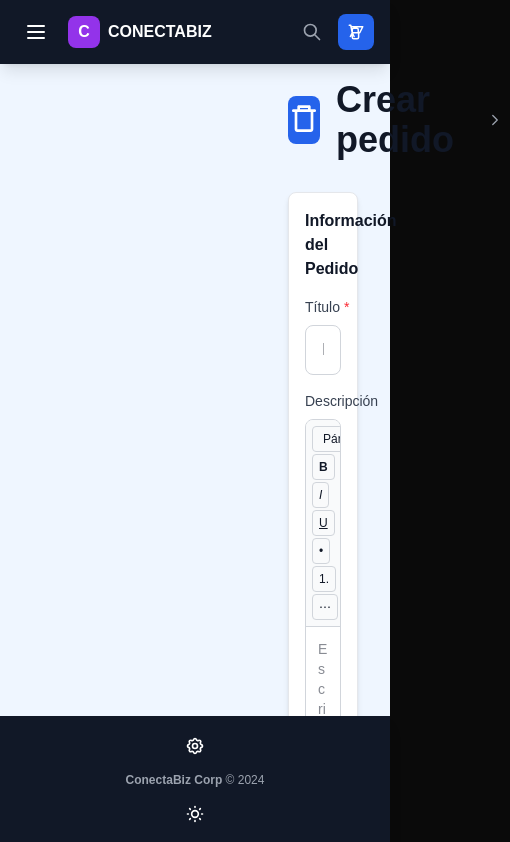
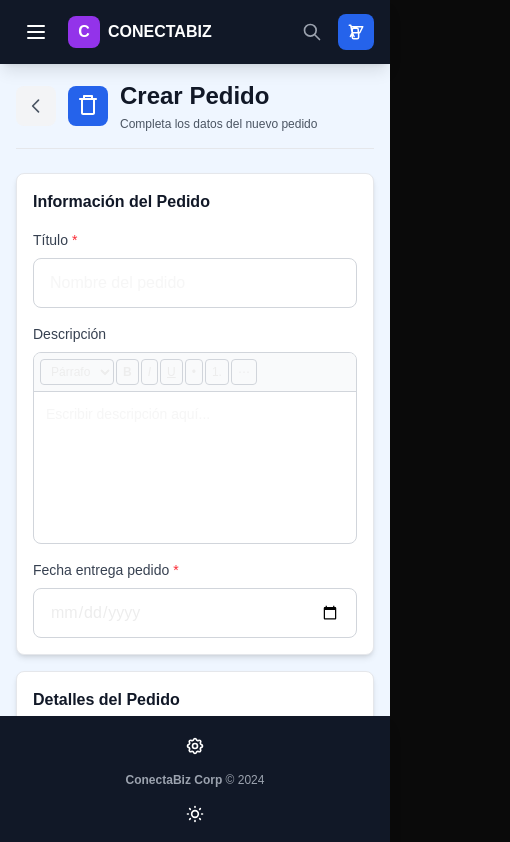
Before and after one commit to MiguelRestrepoL/ConectaBizFend, a Next.js app: page /crear-pedido in a window 390 px wide. Shown: the top 842 px of the page, 510 px wide, since content can reach past the window. Built offline with nearby package versions, Linux system fonts and the light colour scheme; no server answers.

Commit message:
Responsive - Pedidos part 2

```diff
--- a/src/app/crear-pedido/page.jsx
+++ b/src/app/crear-pedido/page.jsx
@@ -1,10 +1,6 @@
-'use client';
-
 import React, { useState } from 'react';
 import { useRouter } from 'next/navigation';
-import Sidebar from '../components/Sidebar';
-import Header from '../components/Header';
-import Footer from '../components/Footer';
+import Layout from '../components/Layout';
 import OrderForm from '../components/OrderForm';
 import AlertModal from '../components/AlertModal';
 import { createOrder } from '../api/orders';
@@ -29,6 +25,8 @@ export default function CrearPedido() {
         descripcion: formData.descripcion?.trim() || null,
         cliente_id: parseInt(formData.cliente_id),
         fecha_entrega: formData.fecha_entrega,
+        fecha_despacho: formData.fecha_despacho || null,
+        fecha_salida_aduana: formData.fecha_salida_aduana || null,
         estado: formData.estado,
         monto_total_pagado: parseFloat(formData.monto_total_pagado),
         monto_recibido_sin_iva: parseFloat(formData.monto_recibido_sin_iva)
@@ -75,48 +73,53 @@ export default function CrearPedido() {
   };
 
   return (
-    <div className="min-h-screen bg-blue-50 text-gray-900">
-      {/* Sidebar */}
-      <Sidebar activeItem="pedidos" />
+    <Layout>
+      {/* HEADER DE LA PÁGINA */}
+      <div className="mb-6 sm:mb-8">
+        <div className="flex flex-col sm:flex-row sm:items-center sm:justify-between gap-4">
 
-      {/* Header */}
-      <Header userName="Usuario" />
+          {/* Título con botón volver */}
+          <div className="flex items-center gap-3 sm:gap-4">
+            <button
+              onClick={() => router.push('/pedidos')}
+              className="w-10 h-10 sm:w-12 sm:h-12 bg-gray-100 hover:bg-gray-200 rounded-lg flex items-center justify-center transition-colors flex-shrink-0"
+              title="Volver a pedidos"
+            >
+              <svg style={{ width: '20px', height: '20px' }} className="text-gray-600" fill="none" stroke="currentColor" viewBox="0 0 24 24">
+                <path strokeLinecap="round" strokeLinejoin="round" strokeWidth={2} d="M15 19l-7-7 7-7" />
+              </svg>
+            </button>
 
-      {/* Main Content */}
-      <main className="ml-64 pt-20 pb-20 px-8">
-        <div className="max-w-7xl mx-auto">
-          {/* Page Title */}
-          <div className="mb-8">
-            <div className="flex items-center mb-6">
-              <div className="flex items-center">
-                <div className="w-12 h-12 bg-blue-600 rounded-lg flex items-center justify-center mr-4">
-                  <svg className="w-8 h-8 text-white" fill="currentColor" viewBox="0 0 24 24">
+            <div className="flex items-center gap-3 sm:gap-4">
+              <div className="w-10 h-10 sm:w-12 sm:h-12 bg-blue-600 rounded-lg flex items-center justify-center flex-shrink-0">
+                <svg className="w-6 h-6 sm:w-7 sm:h-7 text-white" fill="currentColor" viewBox="0 0 24 24">
                   <path d="M7 4V2C7 1.45 7.45 1 8 1H16C16.55 1 17 1.45 17 2V4H20C20.55 4 21 4.45 21 5S20.55 6 20 6H19V19C19 20.1 18.1 21 17 21H7C5.9 21 5 20.1 5 19V6H4C3.45 6 3 5.55 3 5S3.45 4 4 4H7ZM9 3V4H15V3H9ZM7 6V19H17V6H7Z" />
                 </svg>
               </div>
-                <div className="flex items-center">
-                  <h1 className="text-4xl font-bold text-gray-900">Crear pedido</h1>
-                  <svg className="w-6 h-6 text-gray-400 mx-2" fill="none" stroke="currentColor" viewBox="0 0 24 24">
-                    <path strokeLinecap="round" strokeLinejoin="round" strokeWidth={2} d="M9 5l7 7-7 7" />
-                  </svg>
+              <div>
+                <h1 className="text-2xl sm:text-3xl lg:text-4xl font-bold text-gray-900">
+                  Crear Pedido
+                </h1>
+                <p className="text-xs sm:text-sm text-gray-600 mt-1">
+                  Completa los datos del nuevo pedido
+                </p>
               </div>
             </div>
           </div>
         </div>
 
-          {/* Form */}
+        {/* Línea separadora */}
+        <div className="mt-4 sm:mt-6 border-t border-gray-200"></div>
+      </div>
+
+      {/* FORMULARIO DE CREACIÓN */}
       <OrderForm
         onSubmit={handleSubmit}
         loading={loading}
         isEdit={false}
       />
-        </div>
-      </main>
 
-      {/* Footer */}
-      <Footer />
-
-      {/* Modal de alerta */}
+      {/* MODAL DE ALERTA */}
       <AlertModal
         isOpen={alertModal.isOpen}
         onClose={() => setAlertModal(prev => ({ ...prev, isOpen: false }))}
@@ -126,6 +129,6 @@ export default function CrearPedido() {
         autoClose={alertModal.type === 'success'}
         autoCloseDelay={2000}
       />
-    </div>
+    </Layout>
   );
 }
--- a/src/app/editar-pedido/[id]/page.jsx
+++ b/src/app/editar-pedido/[id]/page.jsx
@@ -2,9 +2,7 @@
 
 import React, { useState, useEffect } from 'react';
 import { useParams, useRouter } from 'next/navigation';
-import Sidebar from '../../components/Sidebar';
-import Header from '../../components/Header';
-import Footer from '../../components/Footer';
+import Layout from '../../components/Layout';
 import OrderForm from '../../components/OrderForm';
 import AlertModal from '../../components/AlertModal';
 import { getOrderById, updateOrder } from '../../api/orders';
@@ -58,7 +56,20 @@ export default function EditarPedido() {
       setSaving(true);
       setError(null);
 
-      const result = await updateOrder(id, formData);
+      // Preparar los datos para enviar
+      const orderData = {
+        titulo: formData.titulo.trim(),
+        descripcion: formData.descripcion?.trim() || null,
+        cliente_id: parseInt(formData.cliente_id),
+        fecha_entrega: formData.fecha_entrega,
+        fecha_despacho: formData.fecha_despacho || null,
+        fecha_salida_aduana: formData.fecha_salida_aduana || null,
+        estado: formData.estado,
+        monto_total_pagado: parseFloat(formData.monto_total_pagado),
+        monto_recibido_sin_iva: parseFloat(formData.monto_recibido_sin_iva)
+      };
+
+      const result = await updateOrder(id, orderData);
 
       if (result.success) {
         setAlertModal({
@@ -105,6 +116,10 @@ export default function EditarPedido() {
       cliente_id: pedido.cliente_id || '',
       fecha_entrega: pedido.fecha_entrega ?
         new Date(pedido.fecha_entrega).toISOString().split('T')[0] : '',
+      fecha_despacho: pedido.fecha_despacho ?
+        new Date(pedido.fecha_despacho).toISOString().split('T')[0] : '',
+      fecha_salida_aduana: pedido.fecha_salida_aduana ?
+        new Date(pedido.fecha_salida_aduana).toISOString().split('T')[0] : '',
       estado: pedido.estado || 'preparando',
       monto_total_pagado: pedido.monto_total_pagado || 0,
       monto_recibido_sin_iva: pedido.monto_recibido_sin_iva || 0
@@ -114,105 +129,96 @@ export default function EditarPedido() {
     return formData;
   };
 
+  // Estado de carga inicial
   if (loading) {
     return (
-      <div className="min-h-screen bg-blue-50 text-gray-900">
-        <Sidebar activeItem="pedidos" />
-        <Header userName="Usuario" />
-
-        <main className="ml-64 pt-20 pb-20 px-8">
-          <div className="max-w-4xl mx-auto">
-            <div className="flex justify-center items-center py-12">
-              <div className="animate-spin rounded-full h-12 w-12 border-b-2 border-blue-600"></div>
+      <Layout>
+        <div className="flex items-center justify-center" style={{ minHeight: '400px' }}>
+          <div className="text-center">
+            <div className="animate-spin rounded-full border-4 border-blue-500 border-t-transparent"
+                 style={{ width: '48px', height: '48px', margin: '0 auto 16px' }}>
+            </div>
+            <p className="text-gray-600">Cargando datos del pedido...</p>
           </div>
         </div>
-        </main>
-
-        <Footer />
-      </div>
+      </Layout>
     );
   }
 
+  // Estado de error al cargar
   if (error) {
     return (
-      <div className="min-h-screen bg-blue-50 text-gray-900">
-        <Sidebar activeItem="pedidos" />
-        <Header userName="Usuario" />
-
-        <main className="ml-64 pt-20 pb-20 px-8">
-          <div className="max-w-4xl mx-auto">
-            <div className="bg-red-50 border border-red-200 rounded-lg p-6 text-center">
-              <div className="text-red-600 mb-2">
-                <svg className="w-12 h-12 mx-auto mb-4" fill="none" stroke="currentColor" viewBox="0 0 24 24">
+      <Layout>
+        <div className="bg-red-50 border border-red-200 rounded-lg p-4 sm:p-6">
+          <div className="flex items-start gap-3">
+            <svg style={{ width: '24px', height: '24px' }} className="text-red-600 flex-shrink-0" fill="none" stroke="currentColor" viewBox="0 0 24 24">
               <path strokeLinecap="round" strokeLinejoin="round" strokeWidth={2} d="M12 9v2m0 4h.01m-6.938 4h13.856c1.54 0 2.502-1.667 1.732-2.5L13.732 4c-.77-.833-1.964-.833-2.732 0L3.732 16.5c-.77.833.192 2.5 1.732 2.5z" />
             </svg>
-              </div>
-              <h3 className="text-lg font-semibold text-red-800 mb-2">Error al cargar el pedido</h3>
-              <p className="text-red-600 mb-4">{error}</p>
-
-              <div className="flex space-x-2 justify-center">
+            <div className="flex-1">
+              <h3 className="font-semibold text-red-800 mb-1">Error al cargar el pedido</h3>
+              <p className="text-sm text-red-600 mb-4">{error}</p>
+              <div className="flex flex-col sm:flex-row gap-2">
                 <button
                   onClick={loadOrder}
-                  className="bg-red-600 text-white px-4 py-2 rounded-lg hover:bg-red-700 transition-colors"
+                  className="px-4 py-2 bg-red-600 text-white rounded-lg hover:bg-red-700 transition-colors text-sm"
                 >
                   Reintentar
                 </button>
                 <button
                   onClick={() => router.push('/pedidos')}
-                  className="bg-gray-600 text-white px-4 py-2 rounded-lg hover:bg-gray-700 transition-colors"
+                  className="px-4 py-2 bg-gray-600 text-white rounded-lg hover:bg-gray-700 transition-colors text-sm"
                 >
                   Volver a Pedidos
                 </button>
               </div>
             </div>
           </div>
-        </main>
-
-        <Footer />
         </div>
+      </Layout>
     );
   }
 
   return (
-    <div className="min-h-screen bg-blue-50 text-gray-900">
-      {/* Sidebar */}
-      <Sidebar activeItem="pedidos" />
+    <Layout>
+      {/* HEADER DE LA PÁGINA */}
+      <div className="mb-6 sm:mb-8">
+        <div className="flex flex-col sm:flex-row sm:items-center sm:justify-between gap-4">
 
-      {/* Header */}
-      <Header userName="Usuario" />
+          {/* Título con botón volver */}
+          <div className="flex items-center gap-3 sm:gap-4">
+            <button
+              onClick={() => router.push('/pedidos')}
+              className="w-10 h-10 sm:w-12 sm:h-12 bg-gray-100 hover:bg-gray-200 rounded-lg flex items-center justify-center transition-colors flex-shrink-0"
+              title="Volver a pedidos"
+            >
+              <svg style={{ width: '20px', height: '20px' }} className="text-gray-600" fill="none" stroke="currentColor" viewBox="0 0 24 24">
+                <path strokeLinecap="round" strokeLinejoin="round" strokeWidth={2} d="M10 19l-7-7m0 0l7-7m-7 7h18" />
+              </svg>
+            </button>
 
-      {/* Main Content */}
-      <main className="ml-64 pt-20 pb-20 px-8">
-        <div className="max-w-4xl mx-auto">
-          {/* Page Title */}
-          <div className="mb-8">
-            <div className="flex items-center justify-between mb-6">
-              <div className="flex items-center">
-                <div className="w-12 h-12 bg-blue-600 rounded-lg flex items-center justify-center mr-4">
-                  <svg className="w-8 h-8 text-white" fill="none" stroke="currentColor" viewBox="0 0 24 24">
+            <div className="flex items-center gap-3 sm:gap-4">
+              <div className="w-10 h-10 sm:w-12 sm:h-12 bg-green-600 rounded-lg flex items-center justify-center flex-shrink-0">
+                <svg className="w-6 h-6 sm:w-7 sm:h-7 text-white" fill="none" stroke="currentColor" viewBox="0 0 24 24">
                   <path strokeLinecap="round" strokeLinejoin="round" strokeWidth={2} d="M11 5H6a2 2 0 00-2 2v11a2 2 0 002 2h11a2 2 0 002-2v-5m-1.414-9.414a2 2 0 112.828 2.828L11.828 15H9v-2.828l8.586-8.586z" />
                 </svg>
               </div>
               <div>
-                  <h1 className="text-4xl font-bold text-gray-900">Editar Pedido</h1>
-                  <p className="text-gray-600">Modifica los detalles del pedido #{order?.id}</p>
+                <h1 className="text-2xl sm:text-3xl lg:text-4xl font-bold text-gray-900">
+                  Editar Pedido
+                </h1>
+                <p className="text-xs sm:text-sm text-gray-600 mt-1">
+                  ID: #{order?.pedido?.id || order?.id} • Modifica los detalles del pedido
+                </p>
+              </div>
+            </div>
           </div>
         </div>
 
-              {/* Botón para volver */}
-              <button
-                onClick={() => router.push('/pedidos')}
-                className="bg-gray-600 text-white px-6 py-3 rounded-lg font-medium hover:bg-gray-700 transition-colors inline-flex items-center"
-              >
-                <svg className="w-5 h-5 mr-2" fill="none" stroke="currentColor" viewBox="0 0 24 24">
-                  <path strokeLinecap="round" strokeLinejoin="round" strokeWidth={2} d="M10 19l-7-7m0 0l7-7m-7 7h18" />
-                </svg>
-                Volver a Pedidos
-              </button>
-            </div>
+        {/* Línea separadora */}
+        <div className="mt-4 sm:mt-6 border-t border-gray-200"></div>
       </div>
 
-          {/* Formulario de edición */}
+      {/* FORMULARIO DE EDICIÓN */}
       {order && (
         <OrderForm
           initialData={convertOrderToFormData(order)}
@@ -221,13 +227,8 @@ export default function EditarPedido() {
           loading={saving}
         />
       )}
-        </div>
-      </main>
 
-      {/* Footer */}
-      <Footer />
-
-      {/* Modal de alerta */}
+      {/* MODAL DE ALERTA */}
       <AlertModal
         isOpen={alertModal.isOpen}
         onClose={() => setAlertModal(prev => ({ ...prev, isOpen: false }))}
@@ -237,6 +238,6 @@ export default function EditarPedido() {
         autoClose={alertModal.type === 'success'}
         autoCloseDelay={2000}
       />
-    </div>
+    </Layout>
   );
 }
```
Lines whose indentation alone changed are shown as unchanged.
